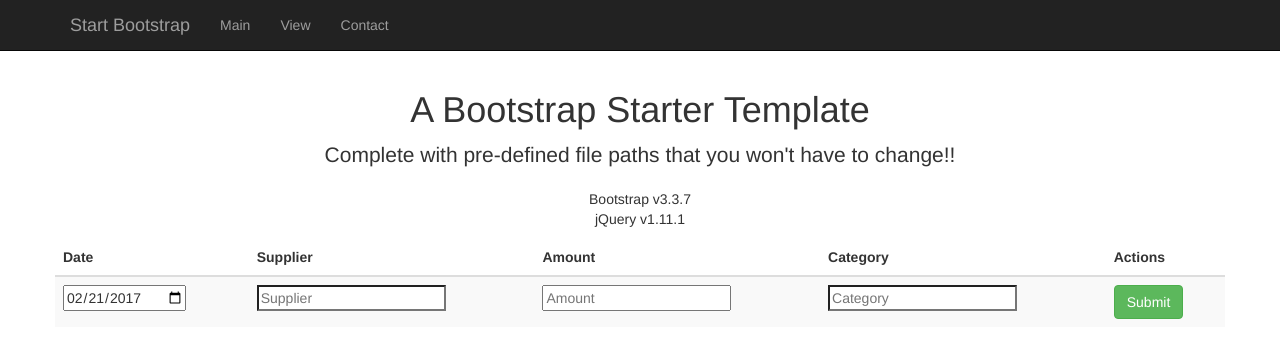
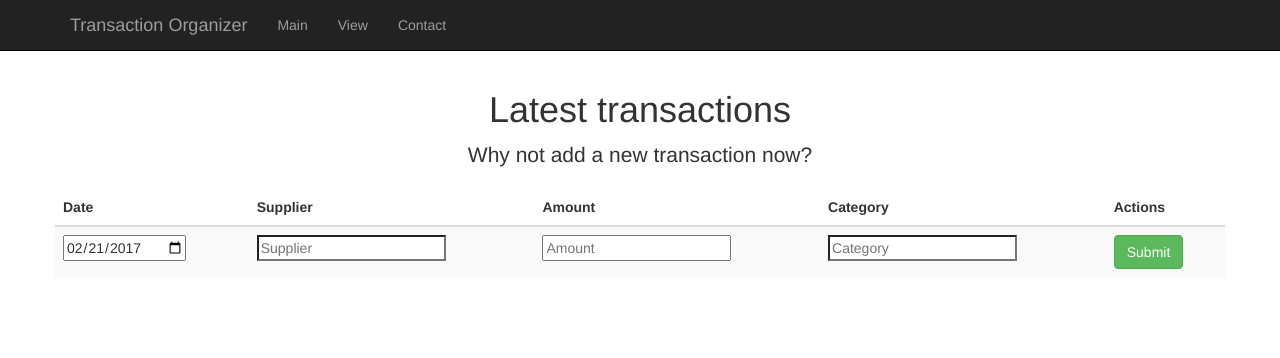
Before and after one commit to atomberg/transaction-organizer, a Flask app: page / in a window 1280 px wide. Shown: the top 358 px of the page. Run offline with Flask 2, Linux system fonts and the light colour scheme; data that the repository does not hold is empty; some libraries are stand-ins or nearby versions.

Commit message:
Updated some templates

```diff
--- a/app/templates/base.html
+++ b/app/templates/base.html
@@ -54,7 +54,7 @@
                     <span class="icon-bar"></span>
                     <span class="icon-bar"></span>
                 </button>
-                <a class="navbar-brand" href="#">Start Bootstrap</a>
+                <a class="navbar-brand" href="/">Transaction Organizer</a>
             </div>
             <!-- Collect the nav links, forms, and other content for toggling -->
             <div class="collapse navbar-collapse" id="bs-example-navbar-collapse-1">
--- a/app/templates/index.html
+++ b/app/templates/index.html
@@ -41,12 +41,8 @@
 {% block content %}
         <div class="row">
             <div class="col-lg-12 text-center">
-                <h1>A Bootstrap Starter Template</h1>
-                <p class="lead">Complete with pre-defined file paths that you won't have to change!!</p>
-                <ul class="list-unstyled">
-                    <li>Bootstrap v3.3.7</li>
-                    <li>jQuery v1.11.1</li>
-                </ul>
+                <h1>Latest transactions</h1>
+                <p class="lead">Why not add a new transaction now?</p>
             </div>
         </div>
         <!-- /.row -->
```
Also changed, not shown: app/templates/table.html (+2 -6 lines).
